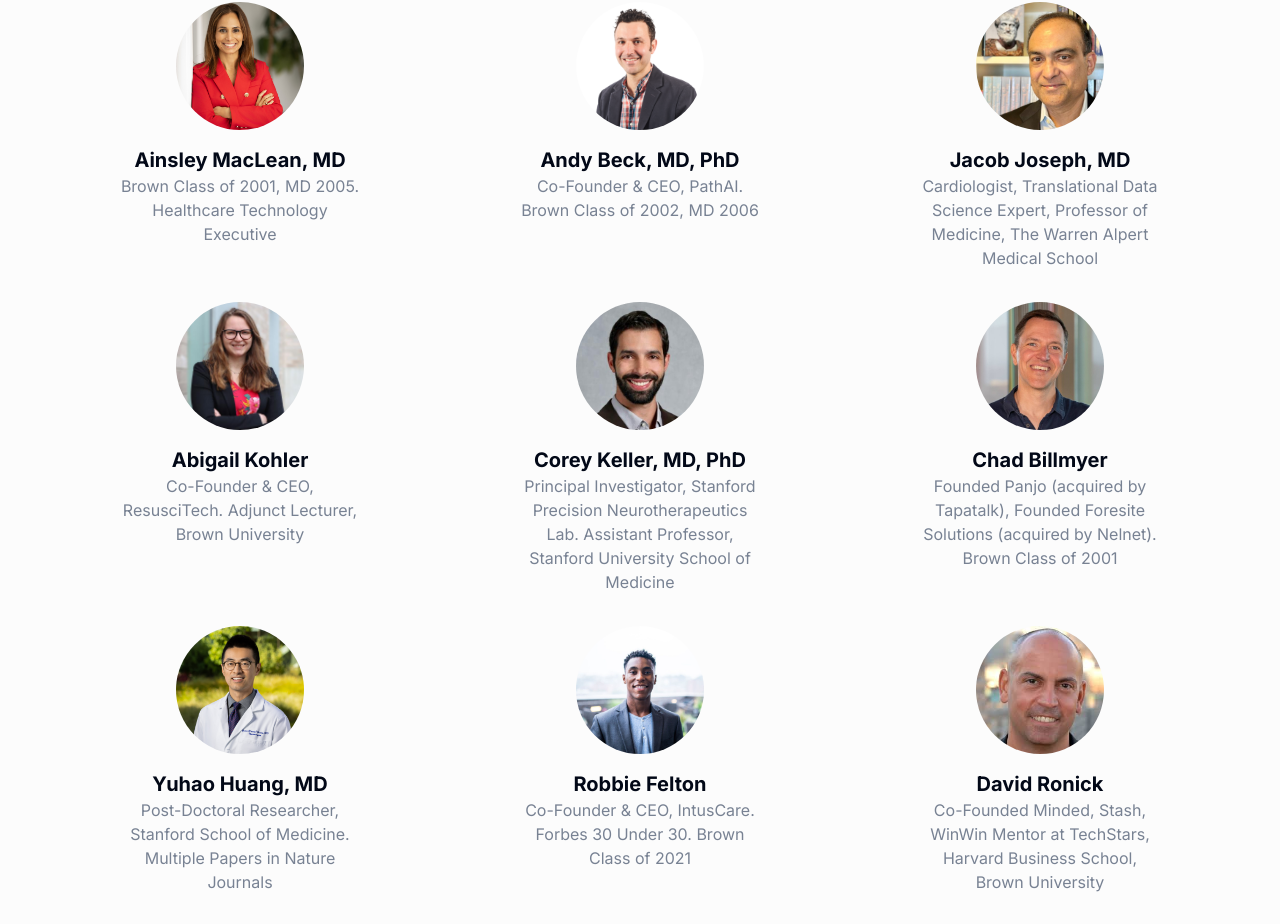
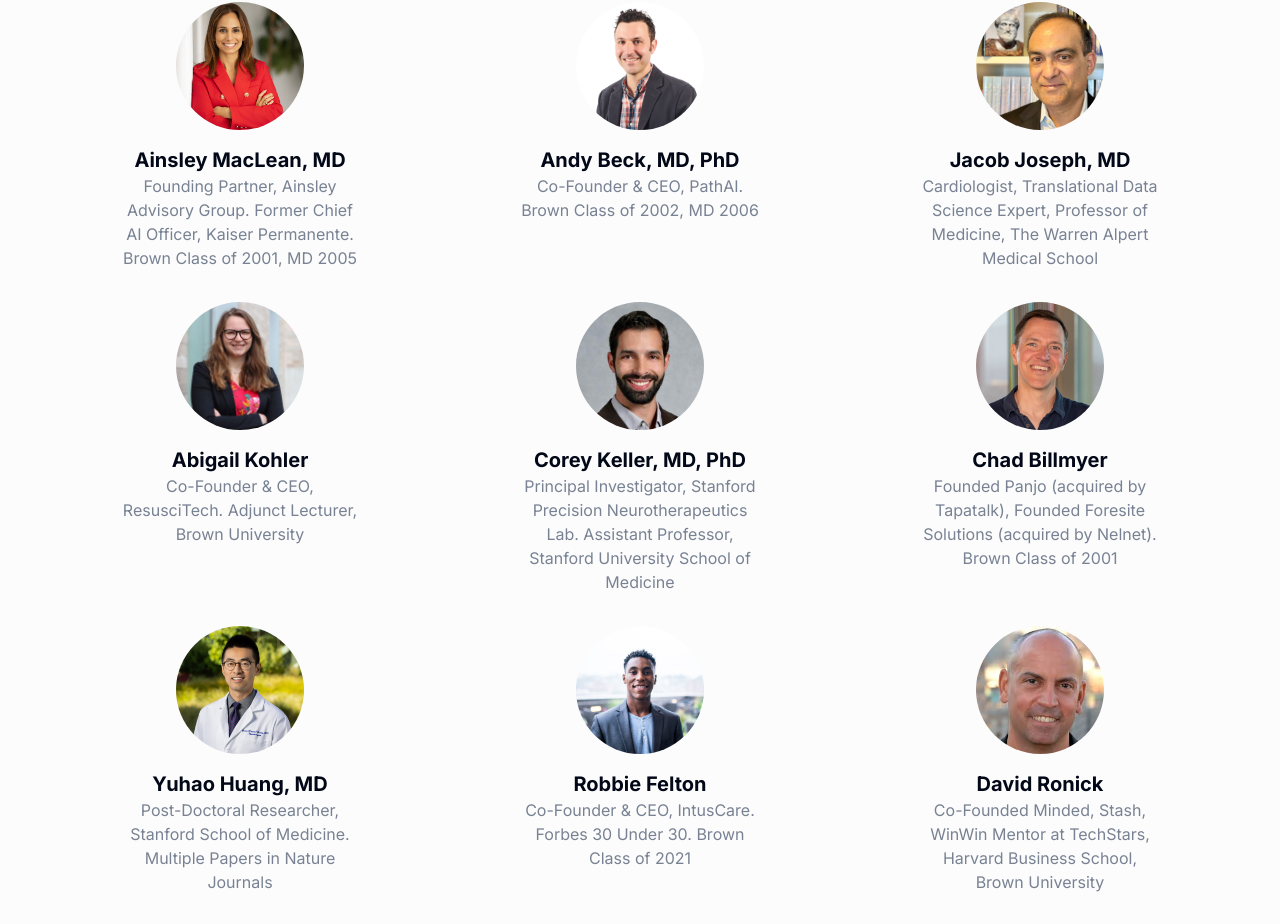
Before and after one commit to kyron-medical/HealthClinicAIWebsite, a Next.js app: page /about in a window 1280 px wide. Shown: the part 1602-2526 px from the top of the page. Built offline with nearby package versions, Linux system fonts and the light colour scheme; no server answers.

Commit message:
advisor bio update

```diff
--- a/src/app/about/_components/AboutSectionThree.tsx
+++ b/src/app/about/_components/AboutSectionThree.tsx
@@ -6,12 +6,12 @@ import { motion } from "framer-motion";
 const advisors = [
   {
     name: "Ainsley MacLean, MD",
-    title: "Brown Class of 2001, MD 2005. Healthcare Technology Executive",
+    title: "Founding Partner, Ainsley Advisory Group. Former Chief AI Officer, Kaiser Permanente. Brown Class of 2001, MD 2005",
     image: "/images/advisors/ainsley-maclean.jpg",
   },
   {
     name: "Andy Beck, MD, PhD",
-    title: "Co-Founder & CEO, PathAI. \n" + "Brown Class of 2002, MD 2006 ",
+    title: "Co-Founder & CEO, PathAI. \n" + "Brown Class of 2002, MD 2006",
     image: "/images/advisors/andy-beck.jpg",
   },
   {
```
